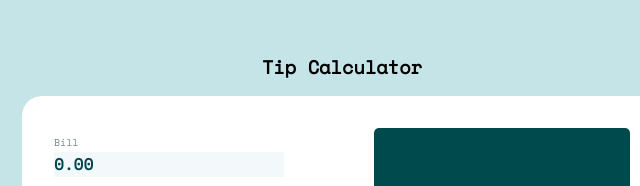
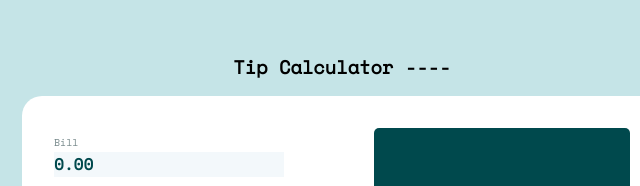
Before and after one commit to LavanyaLakshita-code/TipCalculator, a plain HTML site: page index.html in a window 1280 px wide. Shown: the part 126-312 px from the top of the page, 298-938 px from the left. Drawn offline with nearby package versions, Linux system fonts and the light colour scheme.

Commit message:
Second commit

```diff
--- a/index.html
+++ b/index.html
@@ -13,7 +13,7 @@
 </head>
 
 <body>
-    <h3 class="m-b">Tip Calculator</h3>
+    <h3 class="m-b">Tip Calculator ----</h3>
     <div class="one">
         <div class="child1">
             <div class="m-b">
--- a/script.js
+++ b/script.js
@@ -1,4 +1,3 @@
-// To calculate
 function calculateBill() {
     let billInput = Number(document.getElementById("billTotalInput").value);
     let noOfPeople = Number(document.getElementById("numberOfPeople").value);
```
